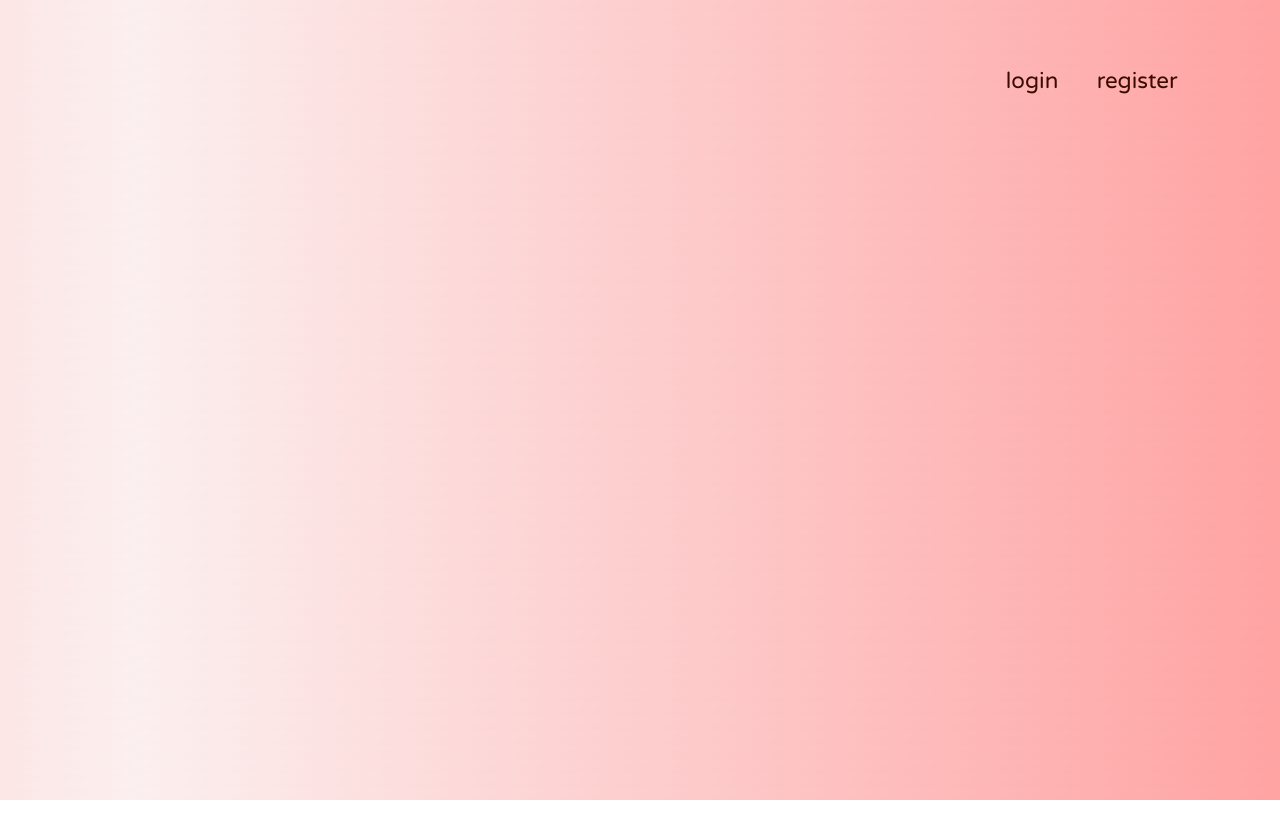
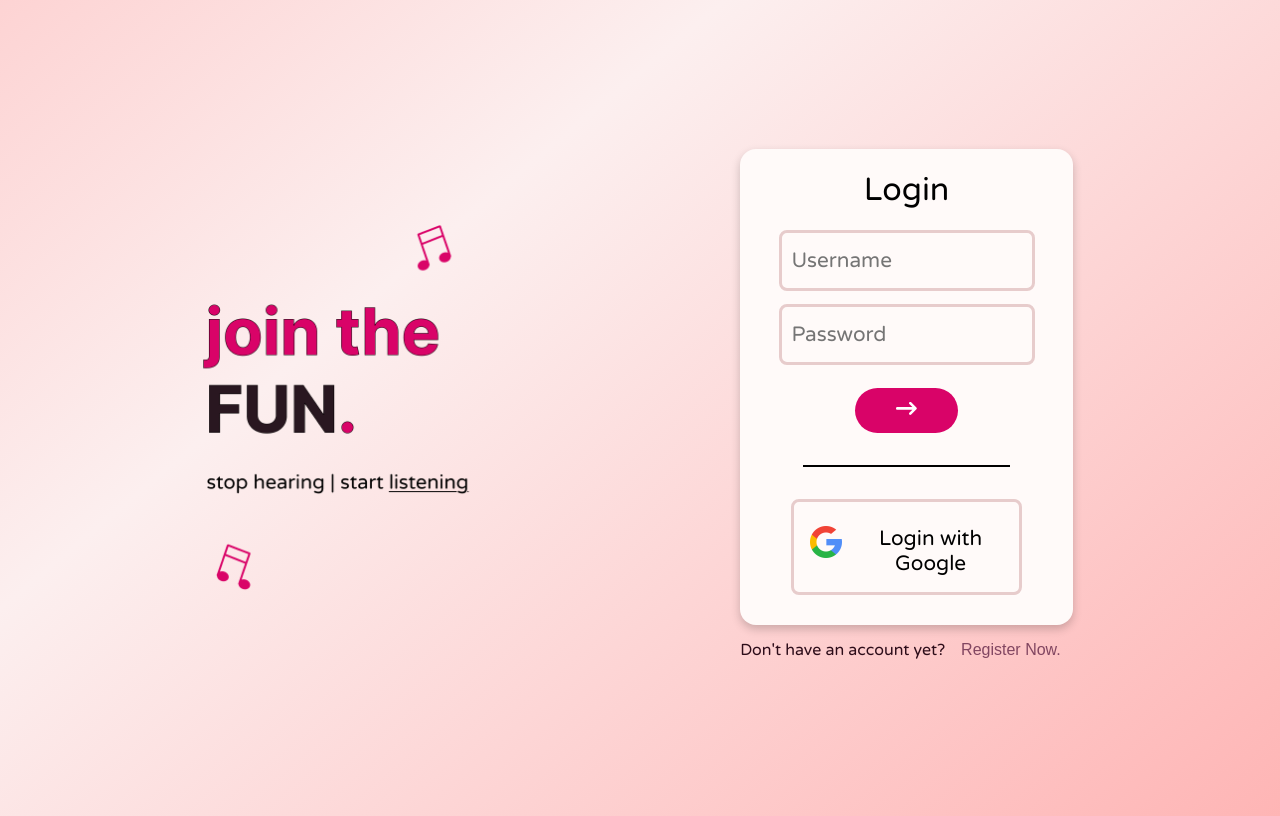
Before and after one commit to bakuyy/chime-v2, a React (Vite) app in the folder frontend/: page /login in a window 1280 px wide. Built offline with nearby package versions, Linux system fonts and the light colour scheme; no server answers.

Commit message:
Added and styled Login and Registration form, Configured API routing using Axios

```diff
--- /dev/null
+++ b/frontend/src/api.tsx
@@ -0,0 +1,26 @@
+import axios from "axios";
+import { ACCESS_TOKEN } from "./constants";
+
+//default base url defined if VITE_API_URL is not provided
+const apiUrl = "/choreo-apis/awbo/backend/rest-api-be2/v1.0";
+
+//creating axios instance with base config
+const api = axios.create({
+  baseURL: import.meta.env.VITE_API_URL ? import.meta.env.VITE_API_URL : apiUrl, // use apiUrl as fallback
+})
+
+api.interceptors.request.use(
+    //before requests are sent, interceptors check for a token in our local storage
+  (config) => {
+    const token = localStorage.getItem(ACCESS_TOKEN);
+    if (token) {
+      config.headers.Authorization = `Bearer ${token}` //if token exists, it adds to Authorization header as Bearer token
+    }
+    return config;
+  },
+  (error) => {
+    return Promise.reject(error) //rejects
+  }
+)
+
+export default api
--- a/frontend/src/components/auth/LoginForm.tsx
+++ b/frontend/src/components/auth/LoginForm.tsx
@@ -0,0 +1,95 @@
+import React, { useState } from 'react';
+import { useNavigate } from 'react-router-dom';
+import api from '../../api';
+import { ACCESS_TOKEN, REFRESH_TOKEN } from '../../constants';
+import "../../../styling/LoginForm.css"
+import Google from "../../assets/images/GoogleLogo.png"
+import { FaArrowRightLong } from "react-icons/fa6";
+
+
+interface FormProps {
+    route: string;
+    method: "login" | "register"
+}
+
+const LoginForm: React.FC<FormProps> = ({ route, method }) => {
+
+    const navigate = useNavigate();
+
+    const [username, setUsername] = useState("")
+    const [password, setPassword] = useState("")
+    const [loading, setLoading] = useState(false)
+
+    const buttonText = (method === "login" ? "Login" : "Register")
+
+    const handleSubmit = async (e: React.FormEvent) => {
+        e.preventDefault()
+        setLoading(true)
+
+        try {
+
+        const data = {username,password}
+
+        const res = await api.post(route, data)
+        if (method ==="login"){
+            localStorage.setItem(ACCESS_TOKEN,res.data.access)
+            localStorage.setItem(REFRESH_TOKEN,res.data.refresh)
+            navigate("/profile")
+        }
+
+        else {
+            navigate("/login")
+        }
+        }  catch (error:any) {
+            alert("error occured: "+ error.message)
+
+        } finally {
+            setLoading(false)
+        }
+
+    }
+
+    return (
+        <div className='container'>
+            <div className='form-label'>{buttonText}</div>
+            <form className='form' onSubmit={handleSubmit}>
+                <input
+                    className="form-input"
+                    type="text"
+                    name="name"
+                    placeholder='Username'
+                    value={username}
+                    onChange={(e) => setUsername(e.target.value)}
+                />
+                <input
+                    className="form-input"
+                    type="password"
+                    name="password"
+                    placeholder='Password'
+                    value={password}
+                    onChange={(e) => setPassword(e.target.value)}
+                />
+                <button
+                    className="form-button"
+                    type="submit"
+                    disabled={loading}
+                >
+                    {loading ? "Loading..." : <FaArrowRightLong />
+                    }
+                </button>
+            </form>
+
+            <div className='form-line'/>
+            <button
+                    className="form-google"
+                >
+                    <img className='logo' src={Google}/>
+                    <div className='button-text'>{buttonText} with Google</div>
+
+            </button>
+
+        </div>
+    )
+}
+
+export default LoginForm
--- a/frontend/src/components/auth/PublicNavbar.tsx
+++ b/frontend/src/components/auth/PublicNavbar.tsx
@@ -12,7 +12,7 @@ interface NavItem {
 const PublicNavbar: React.FC = () => {
   const links: NavItem[]= [
     { title: "login", id: "login", link: "/login" },
-    { title: "register", id: "register", link: "/register" },
+    // { title: "register", id: "register", link: "/register" },
   ]
 
   const handleClick = () => {}
--- a/frontend/src/pages/public/Login.tsx
+++ b/frontend/src/pages/public/Login.tsx
@@ -1,13 +1,34 @@
 import React,{useState} from 'react';
+import { useNavigate } from 'react-router-dom';
 import PublicNavbar from '../../components/auth/PublicNavbar';
 import CallToAction from "../../assets/images/CallToAction.png"
+import LoginForm from '../../components/auth/LoginForm';
+import "../../../styling/Login.css"
+
 
 
 
 const Login: React.FC = () => {
+    const navigate = useNavigate()
+
+    const handleClick=()=>{
+        navigate('/register')
+    }
+
   return (
     <div>
-        <PublicNavbar/>
+        <div className='login-container'>
+            <img className='login-img' src={CallToAction}/>
+            <div>
+            <LoginForm route='/api/token/' method='login'/>
+
+            <div className="login-blurb">
+                        <div className="login-text">Don't have an account yet?</div>
+                        <button className="login-button" onClick={handleClick}>Register Now.</button>
+            </div>
+        </div>
+        </div>
+
     </div>
   );
 };
--- a/frontend/src/pages/public/Register.tsx
+++ b/frontend/src/pages/public/Register.tsx
@@ -1,7 +1,9 @@
 import React from 'react';
 import PublicNavbar from '../../components/auth/PublicNavbar'
+import "../../../styling/Register.css"
+import LoginForm from '../../components/auth/LoginForm';
+
 import CallToAction from "../../assets/images/CallToAction.png"
-import "../../../styling/Register.css"
 
 
 
@@ -11,6 +13,7 @@ const Register: React.FC = () => {
         <PublicNavbar/>
         <div className='login-container'>
             <img className='login-img' src={CallToAction}/>
+            <LoginForm route="/api/user/register/" method="register"/>
 
         </div>
 
--- /dev/null
+++ b/frontend/styling/Login.css
@@ -0,0 +1,65 @@
+.login-container {
+    align-items: center;
+    gap: 5vw;
+    padding: 2vw;
+    box-sizing: border-box;
+}
+
+.login-blurb {
+    display: flex;
+    align-items: center;
+    margin-top: 1vh;
+}
+
+.login-text {
+    color: #2D0C19;
+}
+
+.login-button {
+    background-color: transparent;
+    border: none;
+    color: #824661;
+    padding: 0.5rem 1rem;
+    cursor: pointer;
+    font-size: 1rem;
+}
+
+.login-image {
+    width: 35vw;
+    margin-bottom: 10vh;
+}
+
+@media (max-width: 768px) {
+    .login-container {
+        flex-direction: column;
+        align-items: center;
+        gap: 2vh;
+    }
+
+    .login-image {
+        width: 60vw;
+        margin-bottom: 5vh;
+    }
+
+    .registration-blurb {
+        flex-direction: column;
+        align-items: center;
+        text-align: center;
+    }
+
+    .registration-button {
+        margin-top: 1vh;
+        font-size: 0.9rem;
+    }
+}
+
+@media (max-width: 480px) {
+    .login-image {
+        width: 80vw;
+        margin-bottom: 3vh;
+    }
+
+    .registration-button {
+        font-size: 0.8rem;
+    }
+}
--- /dev/null
+++ b/frontend/styling/LoginForm.css
@@ -0,0 +1,111 @@
+.container {
+    height: 50vh;
+    width: 20vw;
+    max-width: 500px;
+    padding: 3vw;
+    display: flex;
+    flex-direction: column;
+    align-items: center;
+    justify-content: center;
+    background-color: #FFFAF9;
+    border-radius: 1rem;
+    box-shadow: 0 0.25rem 0.625rem rgba(0, 0, 0, 0.2);
+}
+
+.form-label {
+    color: black;
+    font-size: 2rem;
+    margin-bottom: 2vh;
+
+}
+
+.form {
+    display: flex;
+    flex-direction: column;
+    width: 100%;
+}
+
+.form-title {
+    margin-bottom: 0.3rem;
+    text-align: left;
+    width: 100%;
+    color: black;
+    font-weight: bold;
+}
+
+.form-input {
+    padding: 0.625rem;
+    border-radius: 0.5rem;
+    width: 90%;
+    height: 35px;
+    font-size: 1.3rem;
+    font-family:"Varela Round" ;
+    outline: none;
+    border: solid #E7CCCC 0.2rem;
+    background-color: transparent;
+    margin-bottom: 0.8rem;
+    color: black;
+}
+
+.form-button {
+    width: 40%;
+    padding: 0.625rem;
+    background-color: #D90368;
+    outline: none;
+    border: none;
+    border-radius: 15rem;
+    color: white;
+    font-size: 1.3rem;
+    cursor: pointer;
+    font-weight: bold;
+    margin: auto;
+    margin-top: 10px;
+}
+
+.form-button:hover {
+    background-color: #c2025c;
+}
+
+
+.form-footer {
+    margin-top: 0.625rem;
+    color: white;
+    font-size: 0.75rem;
+    text-align: center;
+}
+.form-line{
+    margin-top: 2em;
+    width: 80%;
+    border: solid 0.1rem black;
+}
+
+.form-google{
+    padding:1rem;
+    border-radius: 0.5rem;
+    width: 90%;
+    font-size: 1.3rem;
+    font-family:"Varela Round" ;
+    outline: none;
+    border: solid #E7CCCC 0.2rem;
+    background-color: transparent;
+    margin-bottom: 0.8rem;
+    color: black;
+    margin-top: 2rem;
+    display: flex;
+}
+.button-text{
+    margin-top: 0.5rem;
+}
+
+.logo{
+    width: 2rem;
+    height: 2rem;
+    margin-right: 1rem;
+    margin-top: 0.5rem;
+
+}
+@media only screen and (max-width: 600px) {
+    .container{
+        width: 80vw;
+    }
+  }
```
Also changed, not shown: frontend/src/assets/images/GoogleLogo.png (added).
